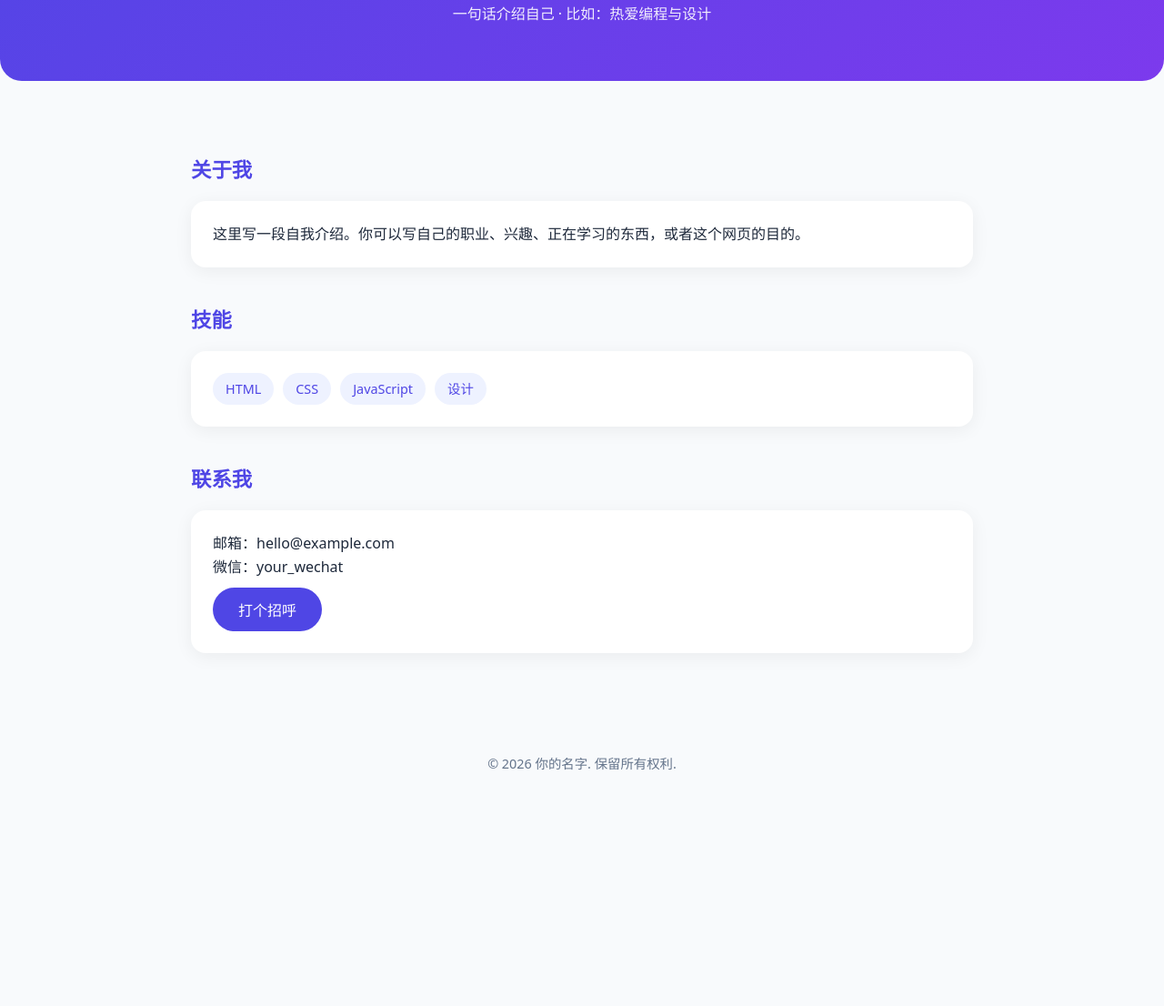
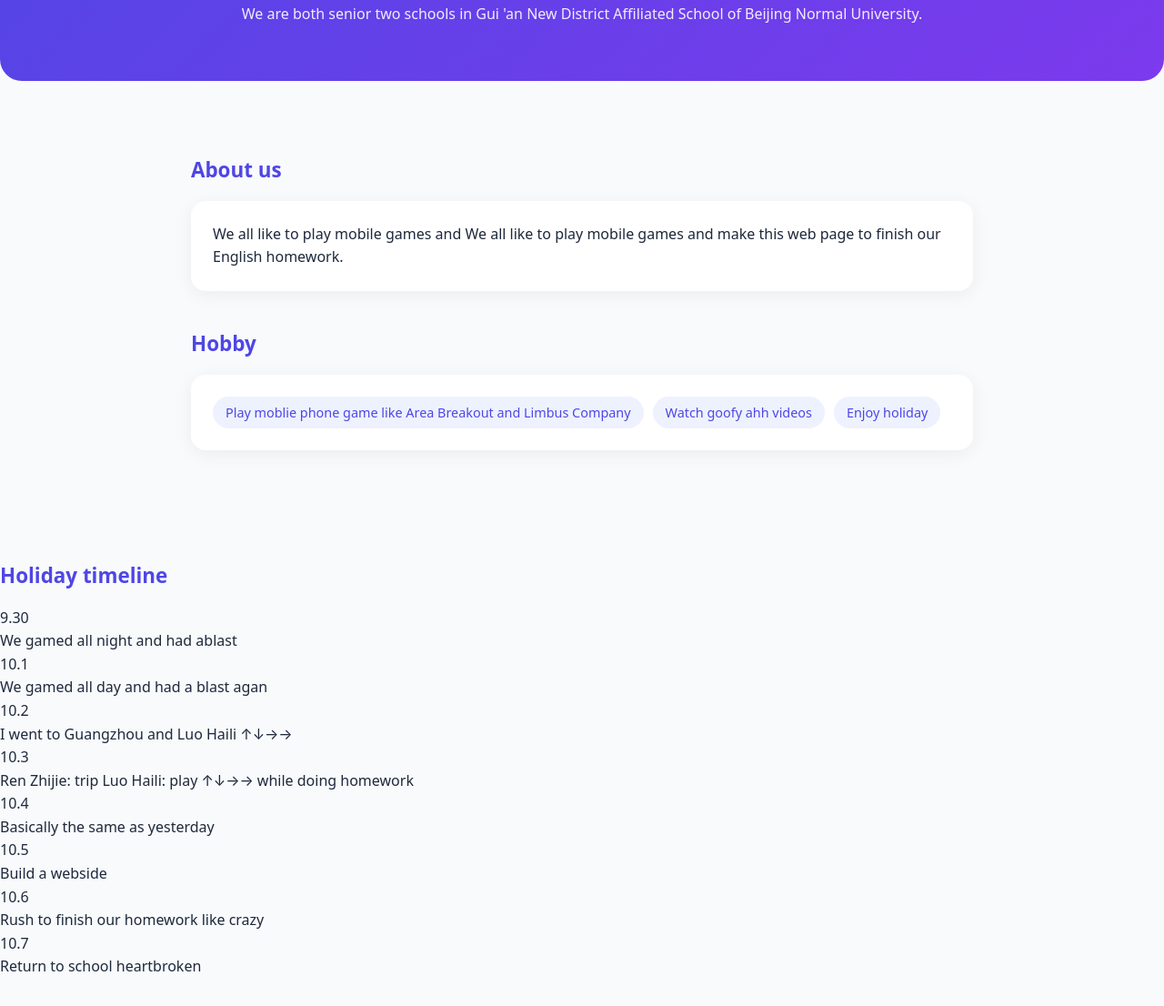
Before and after one commit to qinghe11451/English-homework, a plain HTML site: page index.html in a window 1280 px wide. Shown: the part 258-1364 px from the top of the page at 91% size. Before the commit the page ends 1139 px from the top, so only its background shows below. Drawn offline with Linux system fonts and the light colour scheme.

Commit message:
Update index.html

```diff
--- a/index.html
+++ b/index.html
@@ -87,46 +87,98 @@
 
 <header>
   <div class="avatar">😊</div>
-  <h1>你的名字</h1>
-  <p class="tagline">一句话介绍自己 · 比如：热爱编程与设计</p >
+  <h1>任志杰 and 罗海立</h1>
+  <p class="tagline">We are both senior two schools in Gui 'an New District Affiliated School of Beijing Normal University.</p >
 </header>
 
-<div class="container">
+  <div class="container">
   <section>
-    <h2>关于我</h2>
+    <h2>About us</h2>
     <div class="card">
-      <p>这里写一段自我介绍。你可以写自己的职业、兴趣、正在学习的东西，或者这个网页的目的。</p >
+      <p>We all like to play mobile games and We all like to play mobile games and make this web page to finish our English homework.</p >
     </div>
   </section>
 
   <section>
-    <h2>技能</h2>
+    <h2>Hobby</h2>
     <div class="card">
       <div class="skills">
-        <span class="skill">HTML</span>
-        <span class="skill">CSS</span>
-        <span class="skill">JavaScript</span>
-        <span class="skill">设计</span>
+        <span class="skill">Play moblie phone game like Area Breakout and Limbus Company</span>
+        <span class="skill">Watch goofy ahh videos</span>
+        <span class="skill">Enjoy holiday</span>
       </div>
     </div>
   </section>
+  </div>
+  <!-- 时间轴开始（所有人可见版） -->
+<section>
+  <h2>Holiday timeline</h2>
+  <div class="timeline">
 
-  <section>
-    <h2>联系我</h2>
-    <div class="card">
-      <p>邮箱：hello@example.com</p >
-      <p>微信：your_wechat</p >
-      <button class="btn" onclick="sayHello()">打个招呼</button>
+    <!-- 9月30日 -->
+    <div class="timeline-item">
+      <div class="timeline-date">9.30</div>
+      <div class="timeline-content">
+        <p>We gamed all night and had ablast</p >
+      </div>
     </div>
-  </section>
-</div>
 
-<footer>© 2026 你的名字. 保留所有权利.</footer>
+    <!-- 10月1日 -->
+    <div class="timeline-item">
+      <div class="timeline-date">10.1</div>
+      <div class="timeline-content">
+        <p>We gamed all day and had a blast agan</p >
+      </div>
+    </div>
 
-<script>
-  function sayHello() {
-    alert('你好！很高兴认识你 👋');
-  }
-</script>
-</body>
-</html>
+    <!-- 10月2日 -->
+    <div class="timeline-item">
+      <div class="timeline-date">10.2</div>
+      <div class="timeline-content">
+        <p>I went to Guangzhou and Luo Haili ↑↓→→</p >
+      </div>
+    </div>
+
+    <!-- 10月3日 -->
+    <div class="timeline-item">
+      <div class="timeline-date">10.3</div>
+      <div class="timeline-content">
+        <p>Ren Zhijie: trip Luo Haili: play ↑↓→→ while doing homework</p >
+      </div>
+    </div>
+
+    <!-- 10月4日 -->
+    <div class="timeline-item">
+      <div class="timeline-date">10.4</div>
+      <div class="timeline-content">
+        <p>Basically the same as yesterday</p >
+      </div>
+    </div>
+
+    <!-- 10月5日 -->
+    <div class="timeline-item">
+      <div class="timeline-date">10.5</div>
+      <div class="timeline-content">
+        <p>Build a webside</p >
+      </div>
+    </div>
+
+    <!-- 10月6日 -->
+    <div class="timeline-item">
+      <div class="timeline-date">10.6</div>
+      <div class="timeline-content">
+        <p>Rush to finish our homework like crazy</p >
+      </div>
+    </div>
+
+    <!-- 10月7日 -->
+    <div class="timeline-item">
+      <div class="timeline-date">10.7</div>
+      <div class="timeline-content">
+        <p>Return to school heartbroken</p >
+      </div>
+    </div>
+
+  </div>
+</section>
+<!-- 时间轴结束 -->
```
